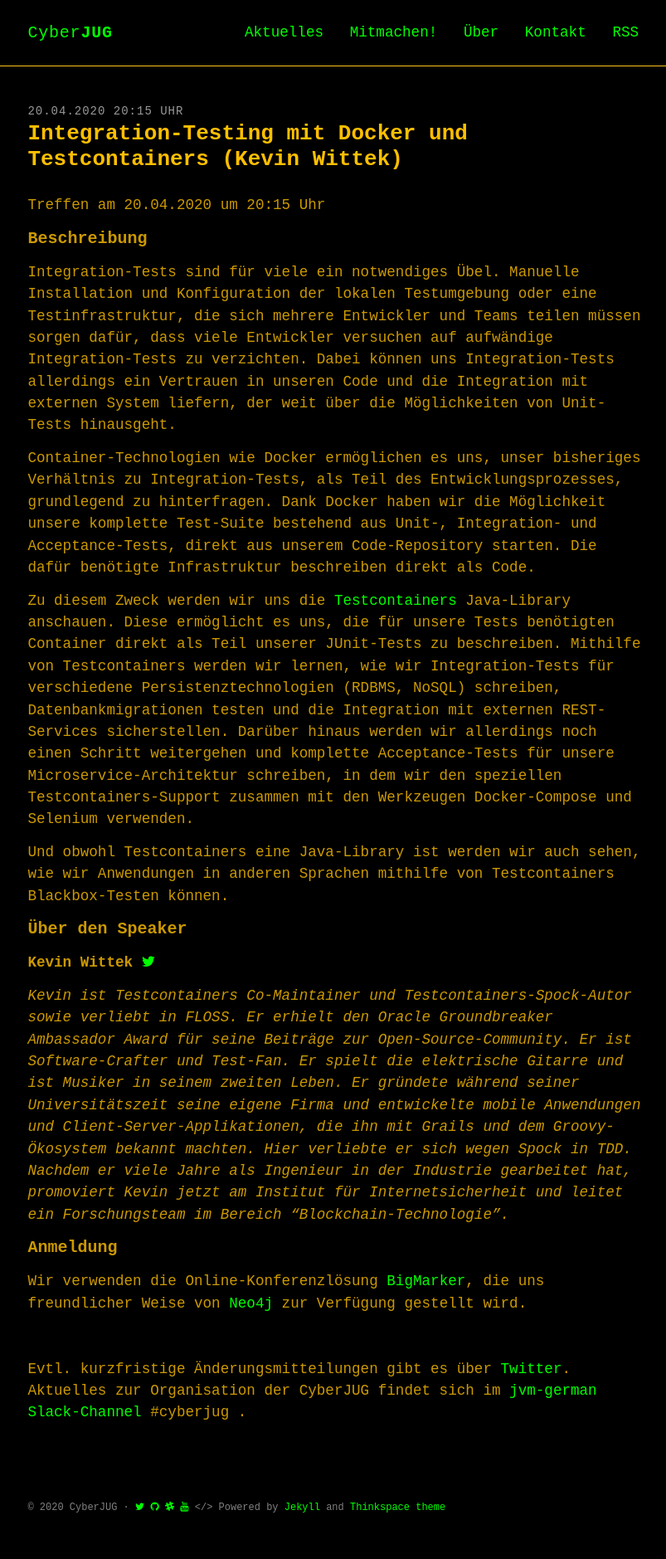
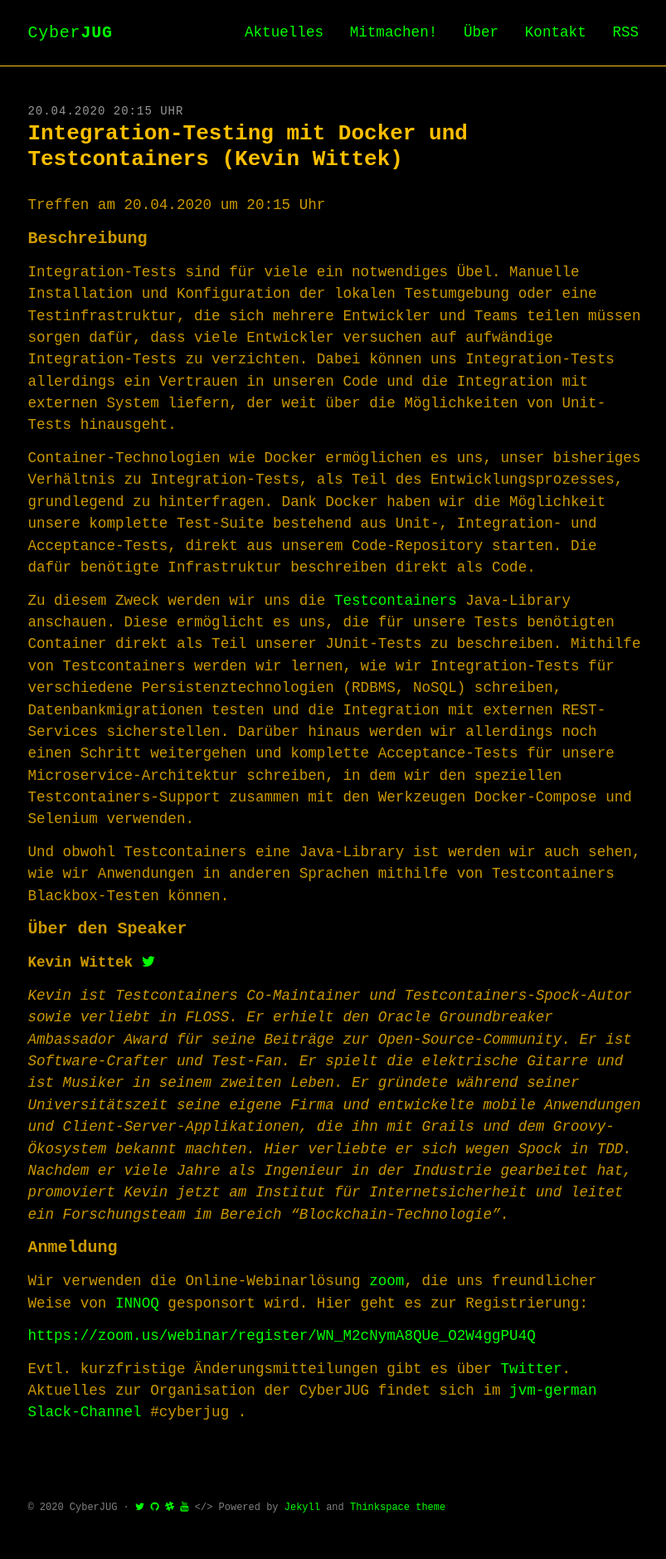
Before and after one commit to cyberjug/website, a Jekyll site: the page built from docs/_upcoming/2020-04-20-testcontainers.md, in a window 1280 px wide. Shown: the whole page at 83% size, without its empty margins (233-1036 px from the left). Built offline with Jekyll 4.4.1, drawn with Linux system fonts in a browser that asks for light colours; some web fonts are replaced; a script that is not in the unit is left out.

Commit message:
update Registration

```diff
--- a/docs/_upcoming/2020-04-20-testcontainers.md
+++ b/docs/_upcoming/2020-04-20-testcontainers.md
@@ -38,10 +38,8 @@ Nachdem er viele Jahre als Ingenieur in der Industrie gearbeitet hat, promoviert
 
 ### Anmeldung
 
-Wir verwenden die Online-Konferenzlösung [BigMarker](https://www.bigmarker.com/), die uns freundlicher Weise von [Neo4j](https://neo4j.com/) zur Verfügung gestellt wird.
+Wir verwenden die Online-Webinarlösung [zoom](https://www.zoom.us/), die uns freundlicher Weise von [INNOQ](https://innoq.com/) gesponsort wird. Hier geht es zur Registrierung:
 
-<div id="bigmarker-conference-widget-container927ac5581175"></div><script src="https://www.bigmarker.com/widget/register_widget.js?club=neo4j&conference=927ac5581175&widget_type=form_register&series_register=&upcoming_sub_title=Anmeldung&live_sub_title=Der%20Vortrag%20l%C3%A4uft!&rec_sub_title=Hier%20ist%20der%20Vortrag!&upcoming_button_text=Anmelden&live_button_text=Anmelden%20und%20teilnehmen&rec_button_text=Aufnahme%20ansehen&link_to_channel=false&background_color=ffffff&btext_color=2d374d&link_color=FFBF00&ltext_color=2d374d&cid=08ef4185cc3f" type="text/javascript"></script>
-
-<br/>
+<https://zoom.us/webinar/register/WN_M2cNymA8QUe_O2W4ggPU4Q>
 
 Evtl. kurzfristige Änderungsmitteilungen gibt es über [Twitter](https://twitter.com/cyberjug). Aktuelles zur Organisation der CyberJUG findet sich im [jvm-german Slack-Channel](https://slackin-jvm-german.herokuapp.com/) #cyberjug .
```
